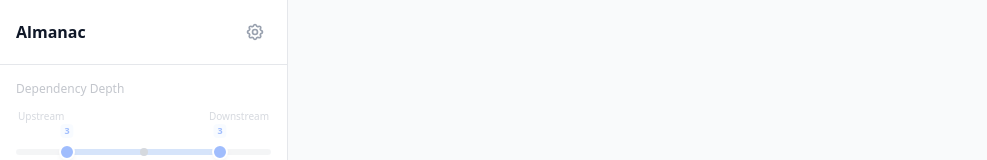
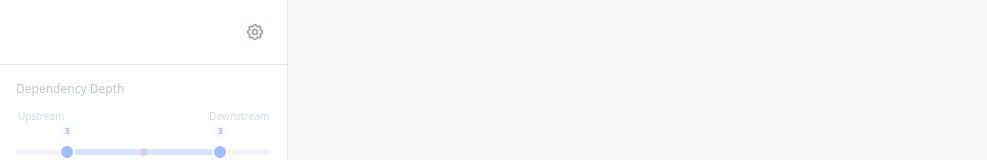
Before and after one commit to bernardadhitya/dbt-almanac, a React (Vite) app: page / in a window 1280 px wide. Shown: the top 160 px of the page, without its empty margins (0-987 px from the left). Built offline with nearby package versions, Linux system fonts and the light colour scheme.

Commit message:
Remove 'Almanac' on sidebar

```diff
--- a/src/components/Sidebar.tsx
+++ b/src/components/Sidebar.tsx
@@ -75,8 +75,7 @@ export function Sidebar({
       style={{ width }}
     >
       {/* Header */}
-      <div className="px-4 py-4 border-b border-gray-200 dark:border-gray-700 flex items-center justify-between app-drag">
-        <h1 className="text-base font-bold text-gray-900 dark:text-gray-100">Almanac</h1>
+      <div className="px-4 py-4 border-b border-gray-200 dark:border-gray-700 flex items-center justify-end app-drag">
         <button
           onClick={onOpenSettings}
           className="p-1.5 rounded-md text-gray-400 hover:text-gray-600 dark:hover:text-gray-300 hover:bg-gray-100 dark:hover:bg-gray-800 transition-colors app-no-drag"
```
